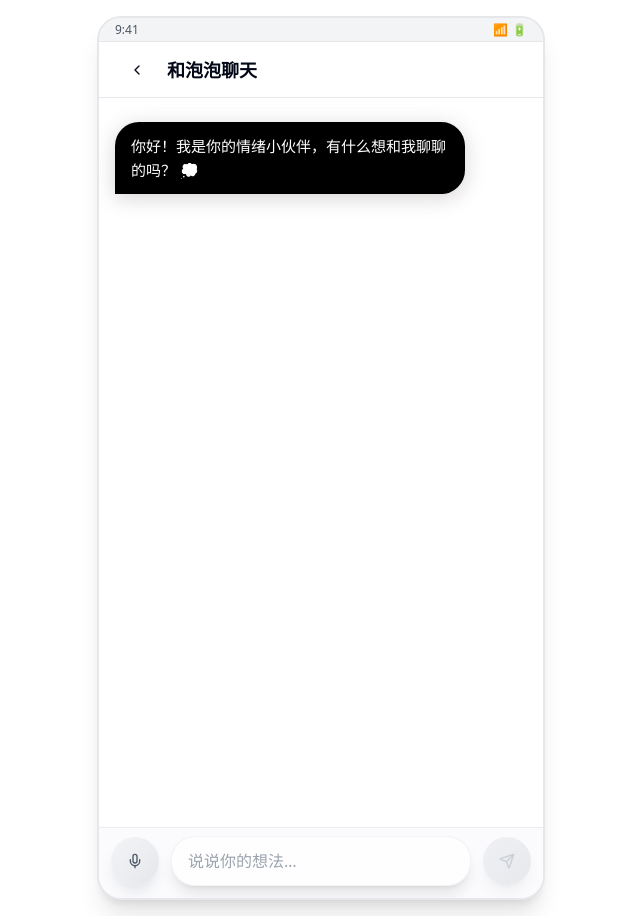
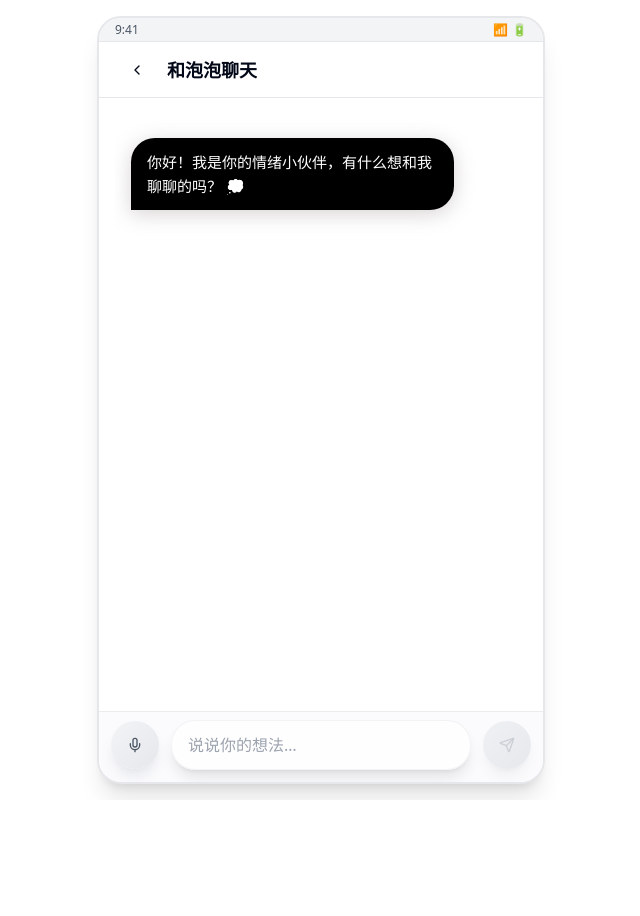
Before and after one commit to Pikady/MoodBubble, a Next.js app: page /chat in a window 1280 px wide. Shown: the whole page, without its empty margins (319-959 px from the left). After the commit the page ends 800 px from the top, so only its background shows below. Built offline with nearby package versions, Linux system fonts and the light colour scheme.

Commit message:
修复页面大小不一致的问题
Signed-off-by: chen <2652917633@qq.com>

```diff
--- a/src/app/chat/page.tsx
+++ b/src/app/chat/page.tsx
@@ -147,9 +147,11 @@ export default function ChatPage() {
 
   return (
     <AppShell title="和泡泡聊天" showBack onBack={() => router.back()}>
-      <div className="flex min-h-dvh flex-col">
+      <div className="p-4 space-y-4 flex flex-col h-full">
         {/* 消息列表 */}
-        <MessageList messages={messages} isLoading={isLoading} />
+        <div className="flex-1 overflow-y-auto">
+          <MessageList messages={messages} isLoading={isLoading} />
+        </div>
         {/* 输入框 */}
         <InputField
           input={input}
--- a/src/app/notes/new/[type]/page.tsx
+++ b/src/app/notes/new/[type]/page.tsx
@@ -53,9 +53,9 @@ export default function WriteNotePage() {
 
 
 
-      {/* 让整个输入区域整体向下移动，比如加上 marginTop */}
-      <div className="min-h-dvh flex flex-col" style={{ marginTop: '130px' }}>
-        <div className="px-4 pt-4">
+      <div className="p-4 space-y-6" style={{ position: 'relative', top: '100px' }}>
+
+        <div>
           <TiltedNoteInput
             label={cfg.label}
             placeholder={cfg.prompt || "今天过得怎么样？让我更了解你一些吧～"}
@@ -69,9 +69,7 @@ export default function WriteNotePage() {
             disabled={isLoading}
           />
         </div>
-        <div className="px-4 mt-6 text-xs text-black/40">{content.length} 字</div>
-        {/* 下面可留白，保持图2那种上重下轻的构图 */}
-        {/* <div className="flex-1" /> */}
+        <div className="text-xs text-black/40">{content.length} 字</div>
       </div>
     </AppShell>
   );
```
